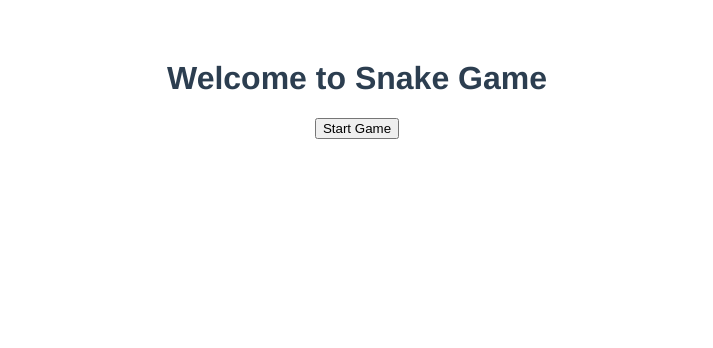
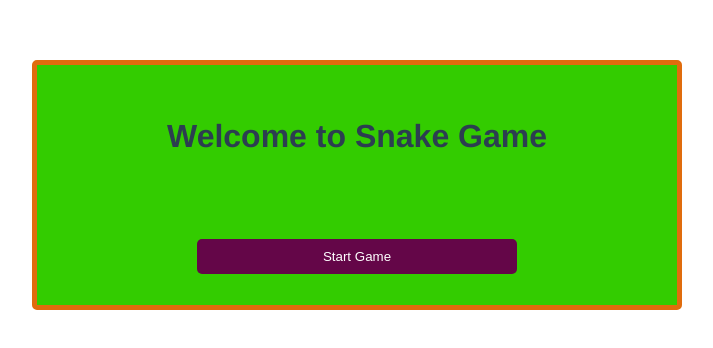
Before and after one commit to Ramu0225/browserSnakeGame, a Vue app: page / in a window 1280 px wide. Shown: the top 348 px of the page, without its empty margins (283-996 px from the left). Built offline with nearby package versions, Linux system fonts and the light colour scheme.

Commit message:
setup welcome page

```diff
--- a/src/components/Home.vue
+++ b/src/components/Home.vue
@@ -8,12 +8,33 @@
 </template>
 
 <script lang="ts">
-import { defineComponent } from 'vue';
-
+import { defineComponent, ref } from "vue";
 export default defineComponent({
 	name: "WelcomePage",
 	props: {
 		msg: String,
+	},
+	components: {
+
+	},
+	setup() {
+		const showPlayerNamePrompt = ref(false);
+		const showPlayArea = ref(false);
+		const playerName = ref("");
+		const handleShowPlayerPromptClick = () => {
+			showPlayerNamePrompt.value = true;
+		};
+		const handleShowPlayerArea = () => {
+			showPlayerNamePrompt.value = false;
+			showPlayArea.value = true;
+		};
+		return {
+			showPlayerNamePrompt,
+			showPlayArea,
+			playerName,
+			handleShowPlayerPromptClick,
+			handleShowPlayerArea,
+		};
 	},
 });
 </script>
@@ -23,15 +44,25 @@ export default defineComponent({
 h3 {
 	margin: 40px 0 0;
 }
-ul {
-  list-style-type: none;
-  padding: 0;
+.game-container {
+	display: flex;
+	flex-direction: column;
+	justify-content: space-around;
+	align-items: center;
+	margin: 20px auto;
+	border: 5px solid rgb(224, 108, 13);
+	border-radius: 5px;
+	background-color: #33cc00;
+	height: 30vh;
+	width: 50vw;
 }
-li {
-  display: inline-block;
-  margin: 0 10px;
-}
-a {
-  color: #42b983;
+button {
+	padding: 10px 20px;
+	border: none;
+	background-color: rgb(100, 6, 72);
+	border-radius: 5px;
+	color: #fff;
+	cursor: pointer;
+	width: 50%;
 }
 </style>
```
Lines whose indentation alone changed are shown as unchanged.
